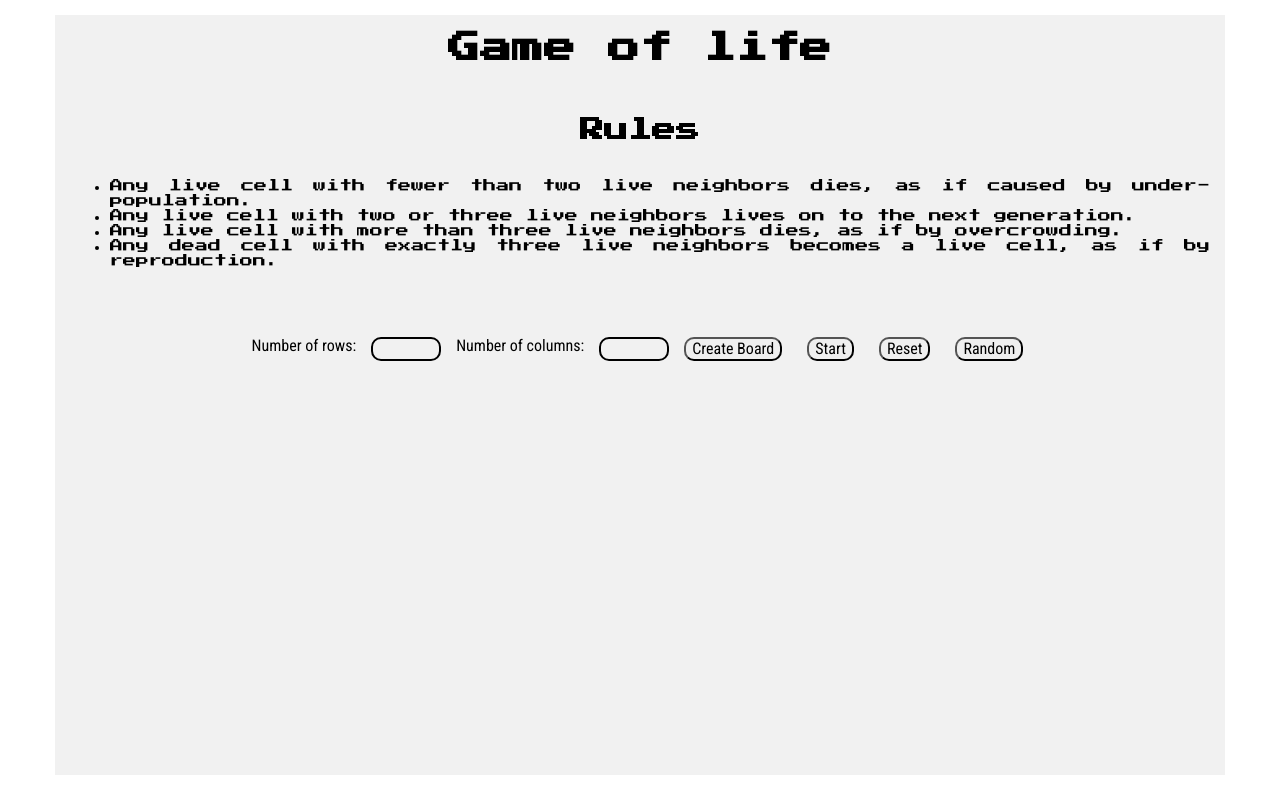
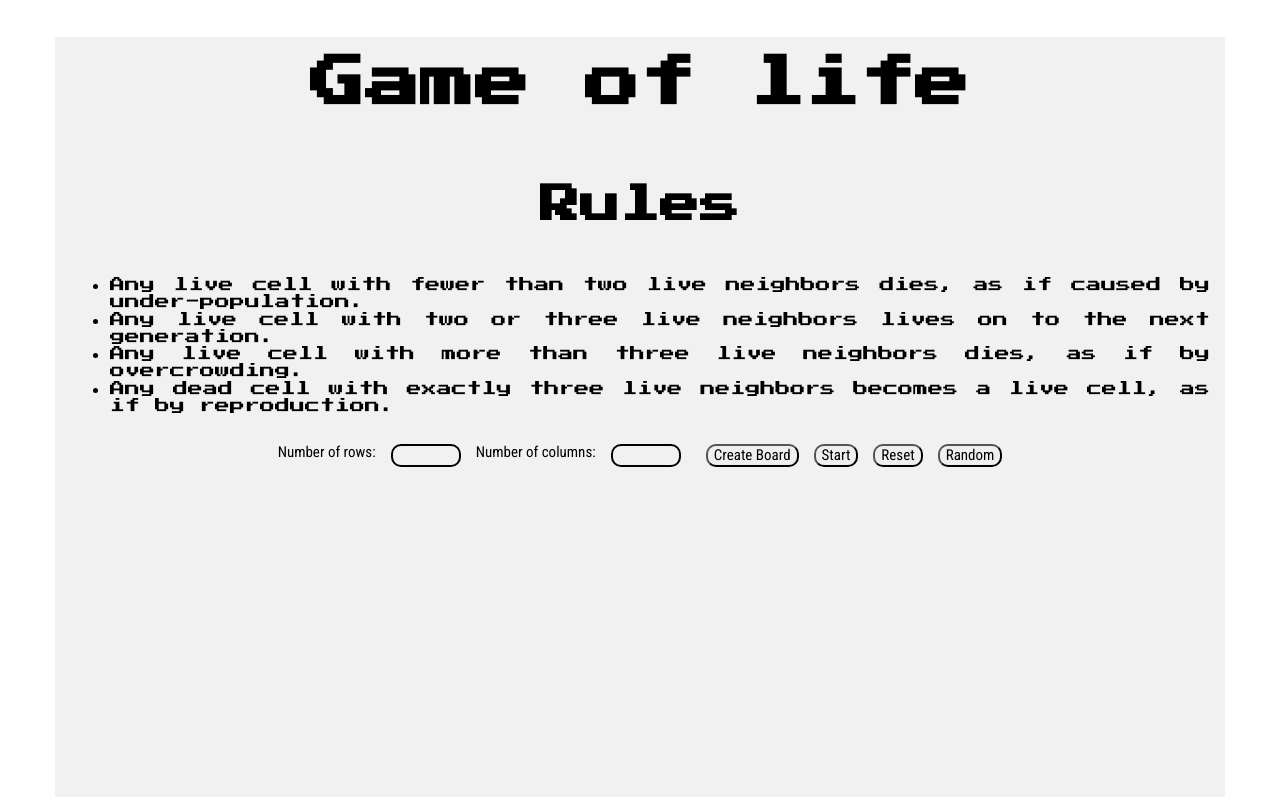
Before and after one commit to msu2krk/game-of-life, a website built with Vite: page index.html in a window 1280 px wide. Built offline with nearby package versions, Linux system fonts and the light colour scheme.

Commit message:
small scss edit

```diff
--- a/sass/_base.scss
+++ b/sass/_base.scss
@@ -4,6 +4,7 @@ html {
 
 body {
     font-family: $mainFontFamily;
+    font-size: $mainFontSize;
 }
 
 a {
@@ -24,7 +25,7 @@ h6 {
     background-color: #f1f1f1;
     max-width: 1170px;
     padding: 0 15px;
-    margin: 0 auto;
+    margin-inline: auto;
     width: 100%;
     min-height: 95vh;
 }
--- a/sass/_game-of-life.scss
+++ b/sass/_game-of-life.scss
@@ -4,11 +4,16 @@
   text-align: center;
 
   &__h1 {
-    margin: 15px auto 5px auto
+    margin-inline: 20px;
+    font-size: $h1FontSize;
+  }
+
+  &__h2 {
+    font-size: $h2FontSize;
   }
 
   &__description {
-    font-size: small;
+    font-size: $mainFontSize;
     text-align: justify;
   }
 }
@@ -19,8 +24,13 @@
   flex-direction: row;
   justify-content: center;
   align-items: center;
-  margin: 10px;
-  padding: 5px 10px;
+  gap: 25px;
+  margin: 15px;
+  font-size: $mainFontSize;
+
+  @media(max-width:750px) {
+    flex-direction: column;
+  }
 
   @media(max-width:500px) {
     flex-direction: column;
@@ -30,8 +40,7 @@
     display: block;
     display: flex;
     gap: 15px;
-    justify-content: space-between;
-    margin: 5px;
+    justify-content: space-around;
     // padding: 10px 15px;
 
     @media (max-width: 500px) {
@@ -48,7 +57,6 @@
       &:focus,
       &:focus-visible {
         outline: none;
-        border: none;
       }
     }
   }
@@ -58,9 +66,7 @@
     display: flex;
     gap: 15px;
     align-content: center;
-    justify-content: space-between;
-    margin: 5px;
-    // padding: 5px 10px;
+    justify-content: space-around;
     border-radius: 10px;
 
     @media (max-width: 500px) {
@@ -79,7 +85,7 @@
   max-width: 100%;
   justify-content: center;
   align-items: center;
-  padding: 15px;
+  margin-inline: 15px;
   overflow: hidden;
 
   &__table {
--- a/sass/_variables.scss
+++ b/sass/_variables.scss
@@ -2,3 +2,8 @@ $mainFontFamily: 'Roboto Condensed',
 sans-serif;
 $headerFontFamily:'Press Start 2P',
 cursive;
+
+$h1FontSize: clamp(1.875rem, 1.2868rem + 2.9412vw, 3.4375rem);
+$h2FontSize: clamp(1.5625rem, 1.2096rem + 1.7647vw, 2.5rem);
+$mainFontSize: clamp(0.75rem, 0.6794rem + 0.3529vw, 0.9375rem);
+;
```
